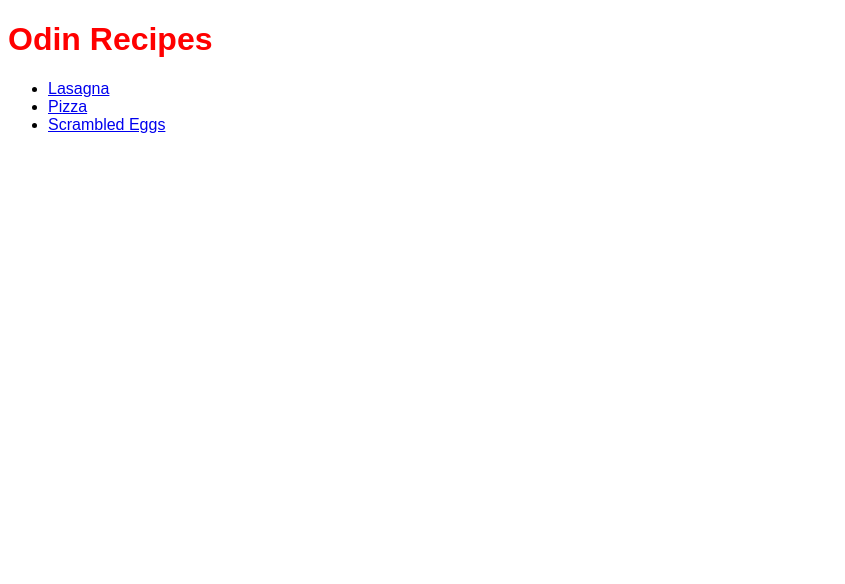
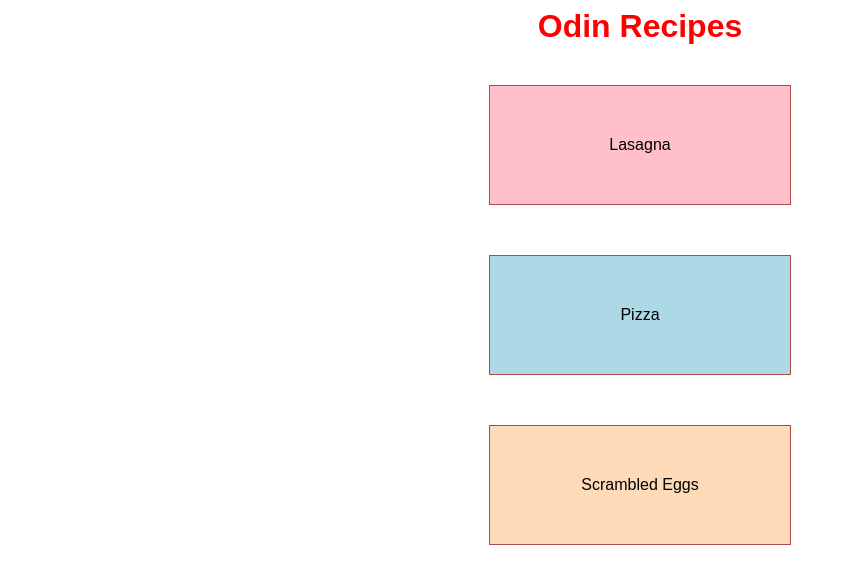
Before and after one commit to Toqeer124/odin-recipes, a plain HTML site: page index.html in a window 1280 px wide. Shown: the whole page, without its empty margins (0-845 px from the left). Drawn offline with Linux system fonts and the light colour scheme.

Commit message:
Make use of the Box Model and improve CSS of the main page

```diff
--- a/css/style.css
+++ b/css/style.css
@@ -4,6 +4,9 @@
 
 .title {
     color: red;
+    text-align: center;
+    width: 400px;
+    margin: auto;
 }
 
 .description {
@@ -38,3 +41,39 @@ ol li {
 ol li span {
     font-weight: normal;
 }
+
+.lasagna {
+    display: block;
+    background-color: pink;
+    color: black;
+    text-align: center;
+    text-decoration: none;
+    width: 200px;
+    border: 1px solid rgb(172, 72, 72);
+    padding: 50px;
+    margin: 40px auto;
+}
+
+.pizza {
+    display: block;
+    background-color: lightblue;
+    color: rgb(0, 0, 0);
+    text-align: center;
+    text-decoration: none;
+    width: 200px;
+    border: 1px solid rgb(172, 72, 72);
+    padding: 50px;
+    margin: 50px auto;
+}
+
+.scrambled-eggs {
+    display: block;
+    background-color: peachpuff;
+    color: black;
+    text-align: center;
+    text-decoration: none;
+    width: 200px;
+    border: 1px solid rgb(172, 72, 72);
+    padding: 50px;
+    margin: 40px auto;
+}
--- a/index.html
+++ b/index.html
@@ -8,11 +8,11 @@
 
     <body>
         <h1 class="title">Odin Recipes</h1>
-        <ul>
-            <li><a href="recipes/lasagna.html" target="_blank" rel="noopener noreferrer">Lasagna</a></li>
-            <li><a href="recipes/pizza.html" target="_blank" rel="noopener noreferrer">Pizza</a></li>
-            <li><a href="recipes/scrambled-eggs.html" target="_blank" rel="noopener noreferrer">Scrambled Eggs</a></li>
-        </ul>
+
+            <a class="lasagna" href="recipes/lasagna.html" target="_blank" rel="noopener noreferrer">Lasagna</a>
+            <a class="pizza" href="recipes/pizza.html" target="_blank" rel="noopener noreferrer">Pizza</a>
+            <a class ="scrambled-eggs" href="recipes/scrambled-eggs.html" target="_blank" rel="noopener noreferrer">Scrambled Eggs</a>
+
     </body>
 
 </html>
```
